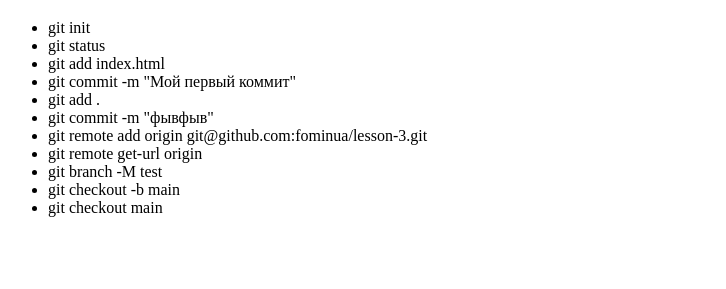
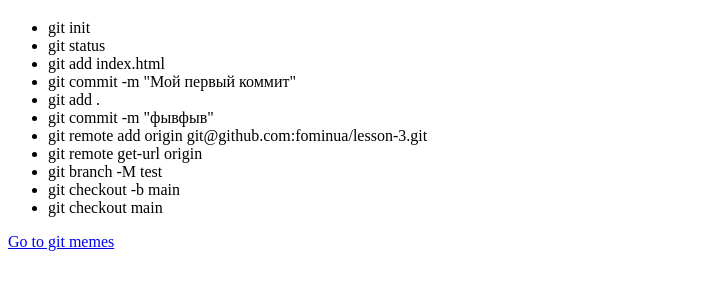
Before and after one commit to Australium/Homework, a plain HTML site: page index.html in a window 1280 px wide. Shown: the part 61-350 px from the top of the page, without its empty margins (0-726 px from the left). Drawn offline with Linux system fonts and the light colour scheme.

Commit message:
added link to gallery.html inside index.html

```diff
--- a/index.html
+++ b/index.html
@@ -19,5 +19,6 @@
         <li>git checkout -b main</li>
         <li>git checkout main</li>
     </ul>
+    <a href="gallery.html">Go to git memes</a>
 </body>
 </html>
```
